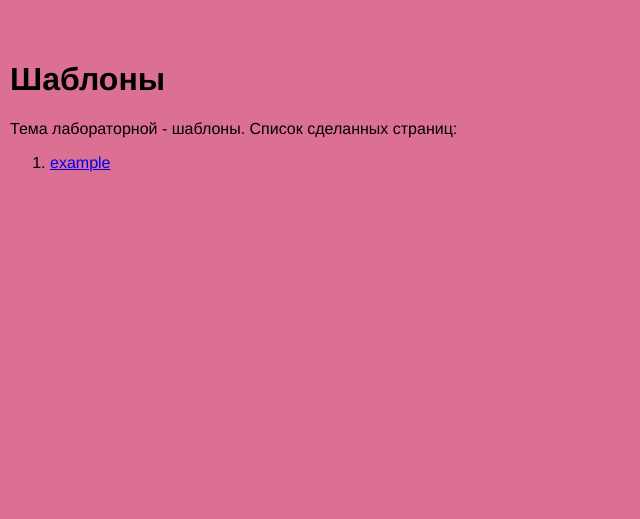
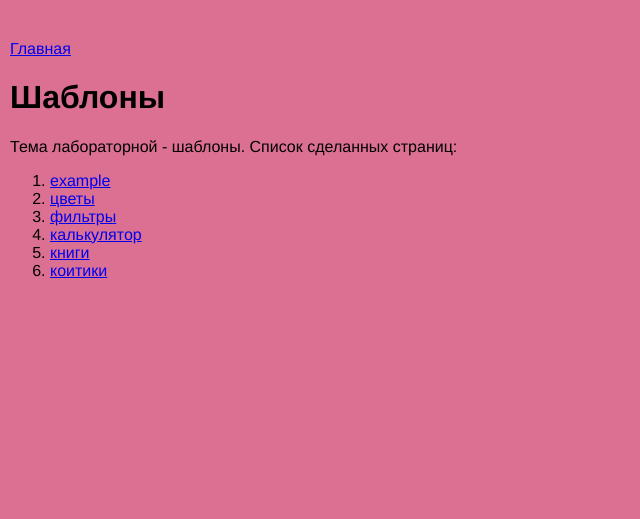
Before and after one commit to ne-anya/web-back-labs, a Flask app: page /lab2/ in a window 1280 px wide. Shown: the part 58-577 px from the top of the page, without its empty margins (0-640 px from the left). Run offline with Flask 3, Linux system fonts and the light colour scheme.

Commit message:
Добавление ссылок и фавиконки

```diff
--- a/app.py
+++ b/app.py
@@ -19,6 +19,8 @@ def index():
         <main>
             <li>
                 <ol><a href="/lab1">Первая лабораторная</a></ol>
+                <ol><a href="/lab2">Вторая лабораторная</a></ol>
+            </li>
         </main>
         <footer>
             <hr>
--- a/templates/base.html
+++ b/templates/base.html
@@ -5,6 +5,7 @@
     <meta name="viewport" content="width=device-width, initial-scale=1.0">
     <title>Анна Вотчинникова. {% block lab %}{% endblock %}</title>
     <link rel="stylesheet" href="{{ url_for('static', filename='main.css')}}">
+    <link rel="shortcut icon" href="{{ url_for('static', filename='favicon.ico')}}" type="image/x-icon">
 </head>
 <body>
     <header>
@@ -12,6 +13,7 @@
     </header>
 
     <main>
+        <a href="{{ url_for('index') }}">Главная</a>
         {% block main %}{% endblock %}
     </main>
 
--- a/templates/lab2.html
+++ b/templates/lab2.html
@@ -8,8 +8,11 @@
     <h1>Шаблоны</h1>
     <div>Тема лабораторной - шаблоны. Список сделанных страниц:</div>
     <ol>
-        <li>
-            <a href="/lab2/example">example</a>
-        </li>
+        <li><a href="/lab2/example">example</a></li>
+        <li><a href="/lab2/all_flowers">цветы</a></li>
+        <li><a href="/lab2/filters">фильтры</a></li>
+        <li><a href="/lab2/calc">калькулятор</a></li>
+        <li><a href="/lab2/books">книги</a></li>
+        <li><a href="/lab2/cats">коитики</a></li>
     </ol>
 {% endblock %}
```
Also changed, not shown: static/favicon.ico (added).
